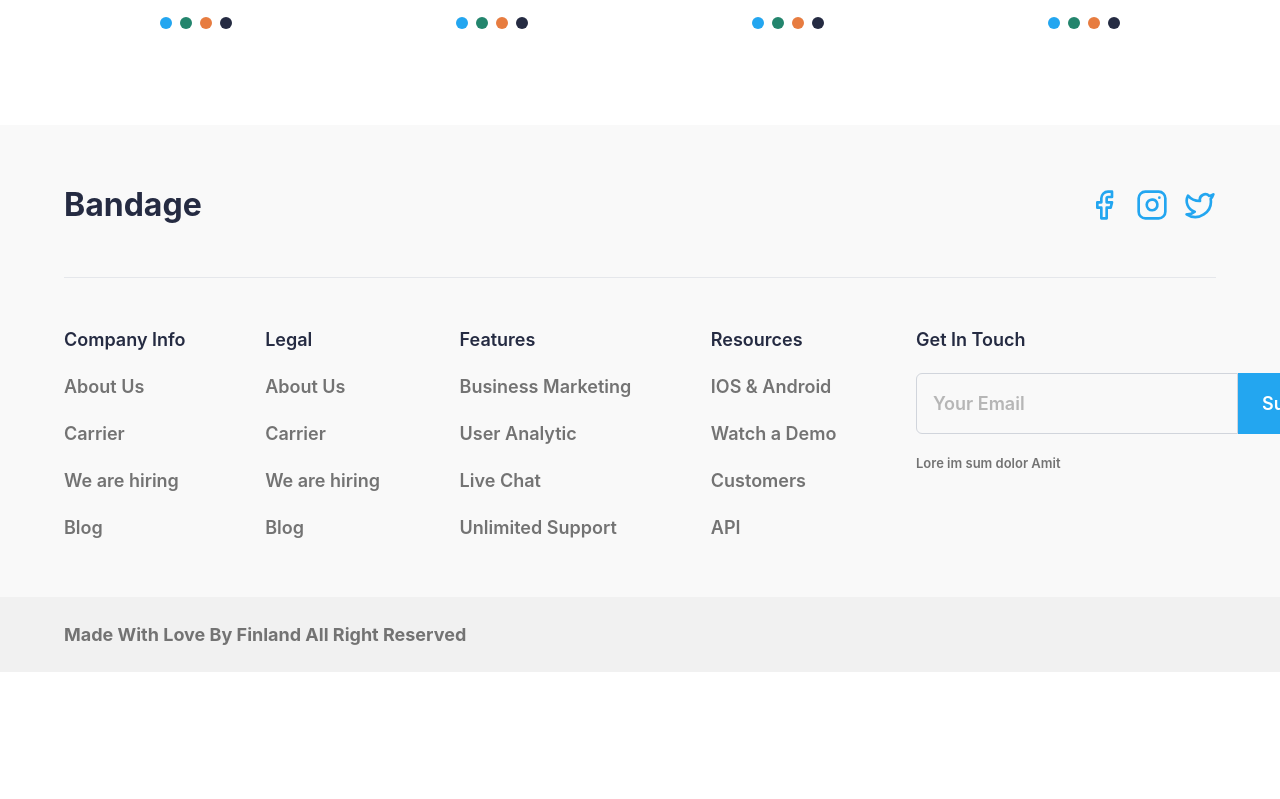
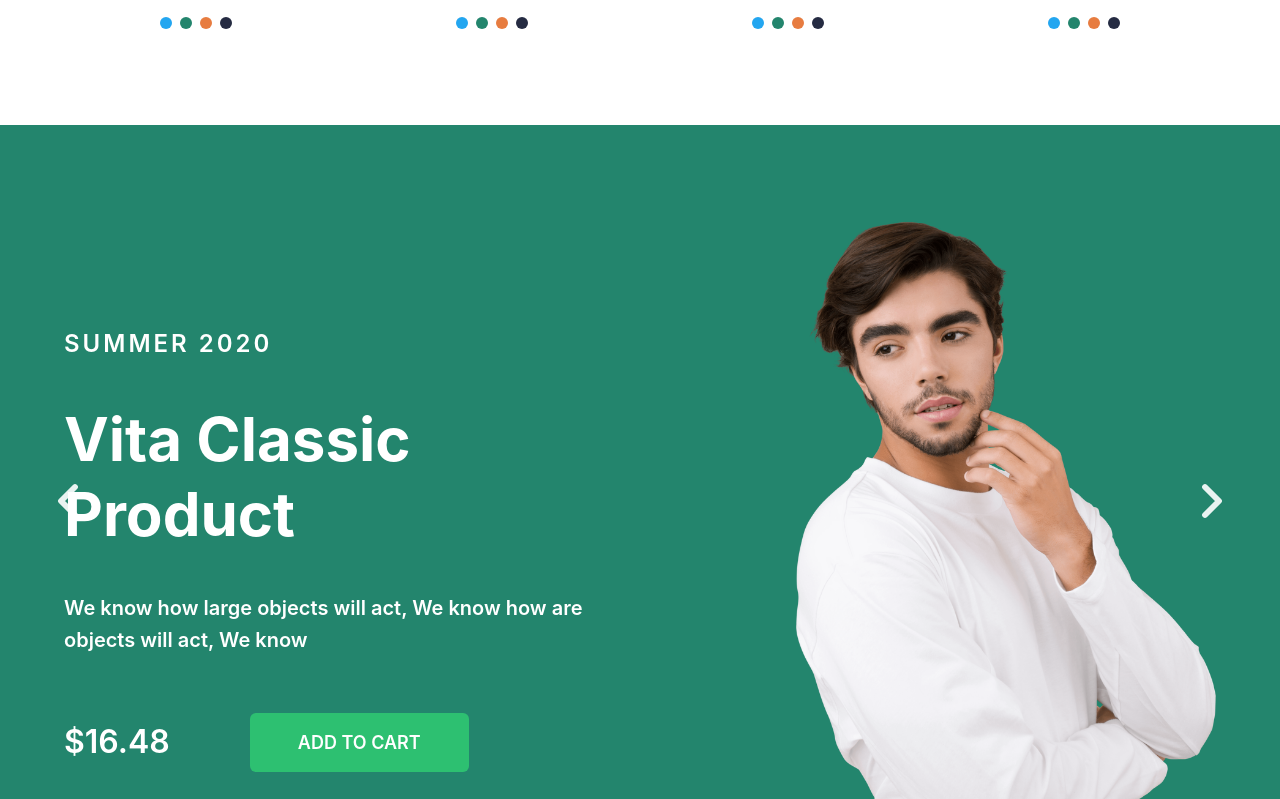
Before and after one commit to yigit-ozcan/ecommerce-react, a React (Vite) app: page / in a window 1280 px wide. Shown: the part 3241-4040 px from the top of the page. Before the commit the page ends 3913 px from the top, so only its background shows below. Built offline with nearby package versions, Linux system fonts and the light colour scheme.

Commit message:
finalized 2nd slider section

```diff
--- a/src/pages/HomePage.jsx
+++ b/src/pages/HomePage.jsx
@@ -2,10 +2,11 @@ import ProductCard from "../components/ProductCard";
 
 import { ChevronLeft, ChevronRight } from "lucide-react";
 import { Swiper, SwiperSlide } from "swiper/react";
-import { Navigation } from "swiper/modules";
+import { Navigation, Pagination } from "swiper/modules";
 
 import "swiper/css";
 import "swiper/css/navigation";
+import "swiper/css/pagination";
 
 function HomePage() {
   const slides = [
@@ -277,6 +278,90 @@ function HomePage() {
           </div>
         </div>
       </section>
+
+      <section className="w-full bg-[#23856D]">
+        <Swiper
+          modules={[Navigation]}
+          navigation={{
+            nextEl: ".promo-next",
+            prevEl: ".promo-prev",
+          }}
+          loop
+          className="relative"
+        >
+          {/* SLIDE 1 */}
+          <SwiperSlide>
+            <div className="relative max-w-[1200px] mx-auto px-6 pt-60 md:pt-20 pb-0 md:pt-24 md:pb-0 flex flex-col md:flex-row items-center">
+              {/* TEXT */}
+              <div className="text-white text-center md:text-left md:w-1/2 flex flex-col gap-10 z-10">
+                <p className="tracking-[3px] text-[18px] md:text-[24px] font-semibold">
+                  SUMMER 2020
+                </p>
+
+                <h2 className="text-[50px] md:text-[60px] font-bold leading-tight md:max-w-[420px]">
+                  Vita Classic <br className="md:hidden" />
+                  Product
+                </h2>
+
+                <p className="text-[24px] md:text-[20px] max-w-[400px] md:max-w-[520px] leading-relaxed font-semibold">
+                  {/* Mobile */}
+                  <span className="md:hidden">
+                    We know how large objects <br />
+                    will act, but things on a <br />
+                    small scale.
+                  </span>
+
+                  {/* Desktop */}
+                  <span className="hidden md:inline">
+                    We know how large objects will act, We know how are objects
+                    will act, We know
+                  </span>
+                </p>
+
+                <div className="flex flex-col md:flex-row items-center md:items-center justify-center md:justify-start gap-8 md:gap-20 mt-4">
+                  <span className="text-[32px] md:text-[32px] font-semibold">
+                    $16.48
+                  </span>
+
+                  <button className="bg-[#2DC071] px-16 py-5 md:px-12 md:py-4 rounded-md font-semibold text-[22px] md:text-[18px]">
+                    ADD TO CART
+                  </button>
+                </div>
+              </div>
+
+              {/* IMAGE */}
+              <div className="w-full md:w-1/2 mt-12 md:mt-0 flex justify-center md:justify-end overflow-hidden">
+                <img
+                  src="/images/vita-model.png"
+                  alt="Vita Product"
+                  className="w-full md:w-[420px] h-[700px] md:h-auto object-cover object-top"
+                />
+              </div>
+            </div>
+          </SwiperSlide>
+
+          {/* SLIDE 2 (placeholder) */}
+          <SwiperSlide>
+            <div className="h-[600px] md:h-[500px] flex items-center justify-center text-white">
+              Second slide coming soon
+            </div>
+          </SwiperSlide>
+
+          {/* ARROWS */}
+          {/* ARROWS */}
+          <button className="promo-prev absolute left-4 md:left-10 top-1/2 -translate-y-1/2 text-white opacity-90 hover:opacity-100 transition z-20">
+            <ChevronLeft size={56} strokeWidth={2.5} />
+          </button>
+
+          <button className="promo-next absolute right-4 md:right-10 top-1/2 -translate-y-1/2 text-white opacity-90 hover:opacity-100 transition z-20">
+            <ChevronRight size={56} strokeWidth={2.5} />
+          </button>
+          {/* DESKTOP SLIDE INDICATOR */}
+          <div className="hidden md:flex absolute bottom-10 left-1/2 -translate-x-1/2 gap-4 z-10">
+            <div className="swiper-pagination"></div>
+          </div>
+        </Swiper>
+      </section>
     </>
   );
 }
```
Also changed, not shown: public/images/vita-model.png (added).
